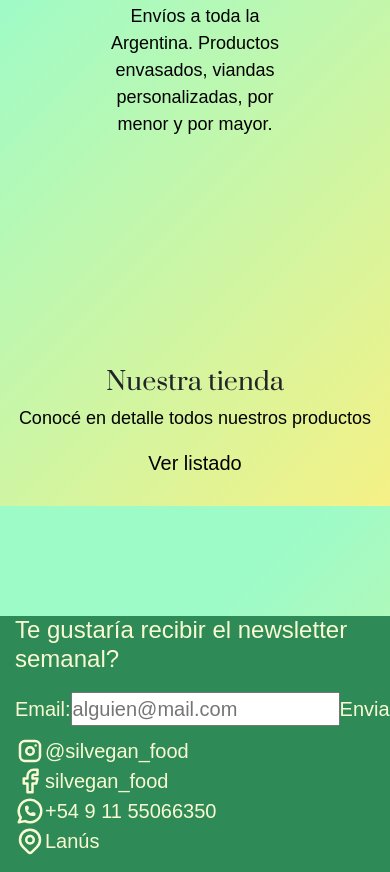
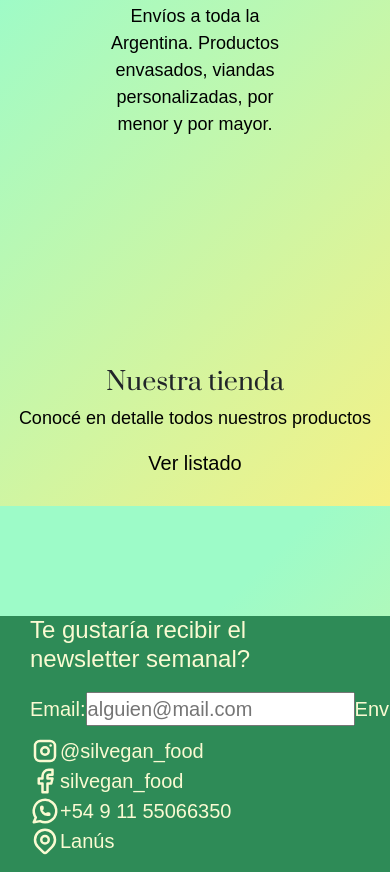
Before and after one commit to lmelero99/ProyectoCoder, a website: page index.html in a window 390 px wide. Shown: the part 2026-2898 px from the top of the page. Drawn offline with nearby package versions, Linux system fonts and the light colour scheme; a web font is replaced by a local one.

Commit message:
footer 768

```diff
--- a/scss/styles.scss
+++ b/scss/styles.scss
@@ -1743,6 +1743,14 @@ form {
 
     }
 
+    /* Footer */
+
+    .footer {
+        display: flex;
+        flex-direction: row;
+        justify-content: space-between;
+    }
+
 
 }
 
@@ -2279,15 +2287,6 @@ form {
 
 
 
-/* Footer */
-.footer {
-    display: flex;
-    align-self: flex-end;
-    width: 100%;
-    margin: 0;
-    padding: 0;
-}
-
 
 /*-------------- Keyframes ---------------*/
 /* Compra Exitosa */
```
Also changed, not shown: css/styles.css.
